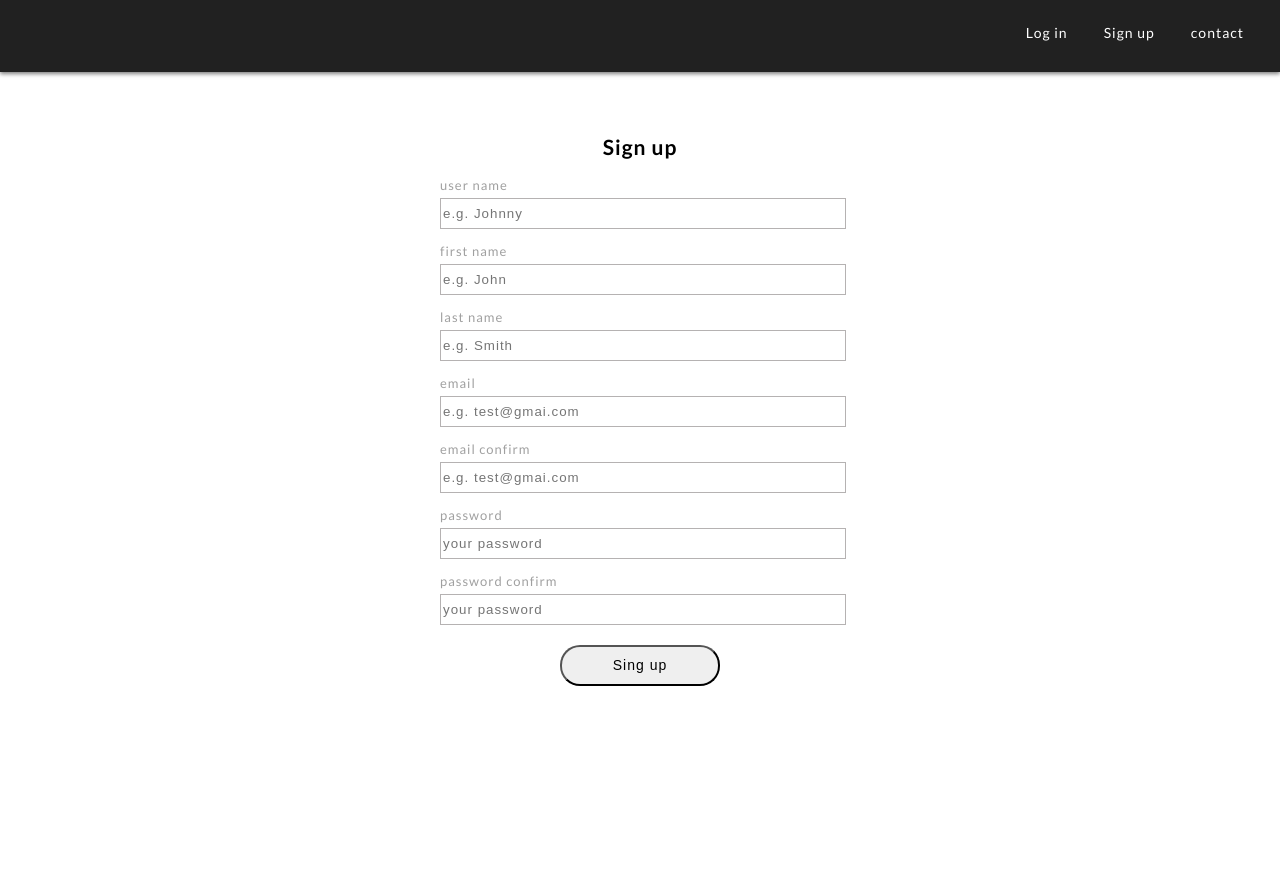
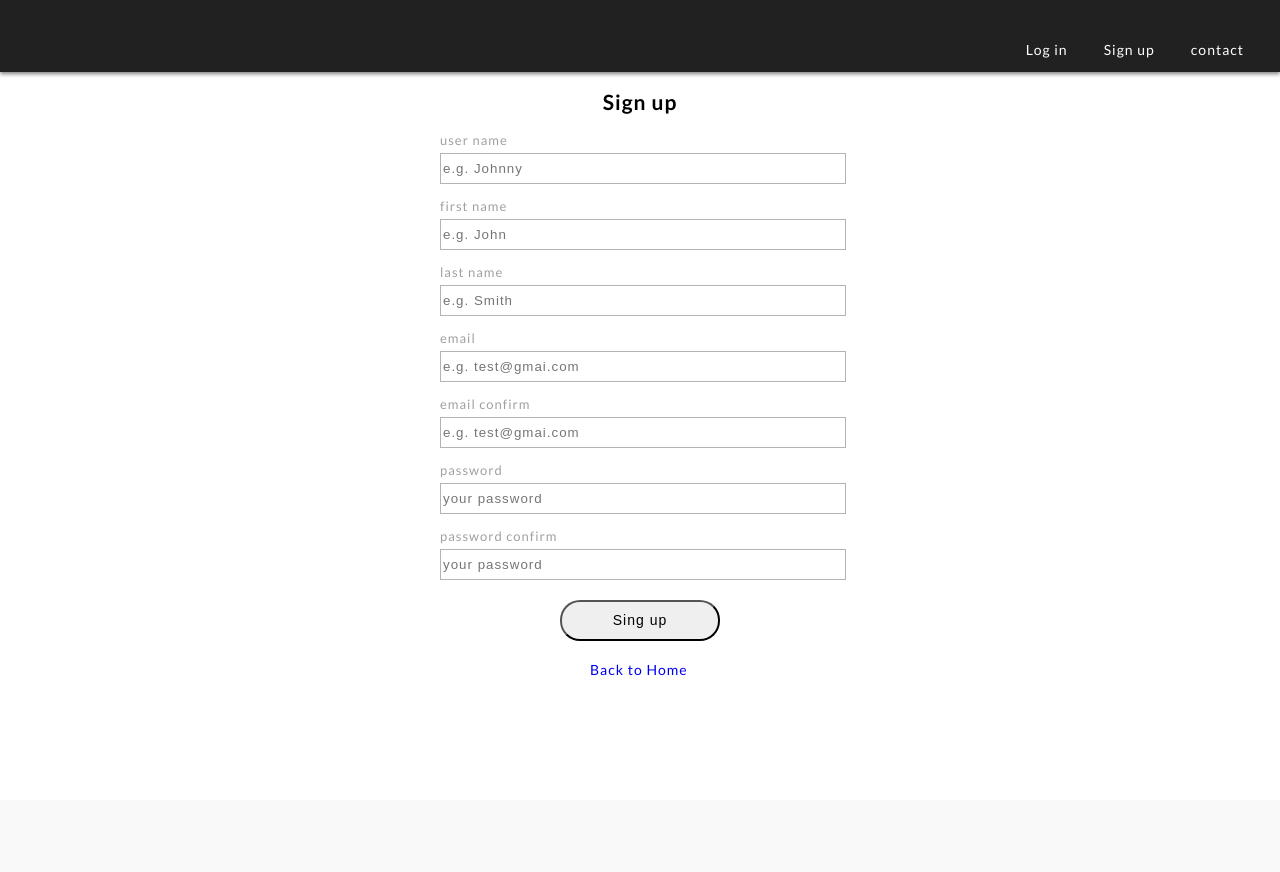
Before and after one commit to pixcelo/workout, a PHP site: page /register.php in a window 1280 px wide. After the commit the page ends 676 px from the top, so only its background shows below. Run offline with PHP 8.4, Linux system fonts and the light colour scheme.

Commit message:
css修正

```diff
--- a/assets/css/register.css
+++ b/assets/css/register.css
@@ -17,7 +17,6 @@ body {
 .headerContainer {
   height: 72px;
   width: 100%;
-  position: fixed;
   top: 0;
   background-color: #212121;
   box-shadow: 0 2px 4px rgba(0, 0, 0, 0.5);
@@ -46,7 +45,6 @@ body {
 .container {
   display: block;
   width: 100%;
-  margin-top: 72px;
 }
 
 /* register form */
@@ -58,7 +56,6 @@ body {
 
 .inputContainer {
   width: 400px;
-  padding: 45px;
   margin: 0 auto;
 }
 
@@ -92,3 +89,10 @@ body {
   height: 41px;
   width: 40%;
 }
+
+.inputContainer a {
+  display: block;
+  margin: 0 auto;
+  text-decoration: none;
+  width: 100px;
+}
--- a/assets/css/style.css
+++ b/assets/css/style.css
@@ -14,15 +14,12 @@ body {
   letter-spacing: 1px;
 }
 
-
 .headerContainer {
-  height: 70px;
+  height: 72px;
   width: 100%;
-  position: fixed;
   top: 0;
   background-color: #212121;
   box-shadow: 0 2px 4px rgba(0, 0, 0, 0.5);
-  z-index: 1;
 }
 
 .headerContainer ul {
@@ -48,7 +45,6 @@ body {
 .container {
   display: block;
   width: 100%;
-  margin-top: 72px;
 }
 
 .sideContainer {
--- a/assets/js/script.js
+++ b/assets/js/script.js
@@ -9,7 +9,7 @@ const pushup = document.querySelector('.pushup');
 let totalTime = 3;
 function countDown() {
     let timerLabel = `${totalTime}`;
-    console.log('totalTime : ' + totalTime--);
+    console.log('totalTime', totalTime--);
     let timerId = setTimeout(countDown, 1000);
 
     if(totalTime == -1){
@@ -32,7 +32,7 @@ function countDown() {
 let workoutTime = 30;
 function runTimer() {
     let countLabel = `${workoutTime}`;
-    console.log('workoutTime : ' + workoutTime--);
+    console.log('workoutTim', workoutTime--);
     let timeoutId = setTimeout(runTimer, 1000);
 
     if(workoutTime == -1){
--- a/register.php
+++ b/register.php
@@ -28,6 +28,11 @@
 <body>
 
   <header class="headerContainer">
+
+    <div>
+          <img src="" class="" alt="">
+    </div>
+
     <nav>
       <ul>
         <li><a href="">Log in</a></li>
@@ -89,6 +94,7 @@
             </p>
 
             <button type="submit" name="registerButton">Sing up</button>
+            <a href="index.php">Back to Home</a>
           </form>
       </div>
 
```
Also changed, not shown: index.php (+4 -8 lines).
